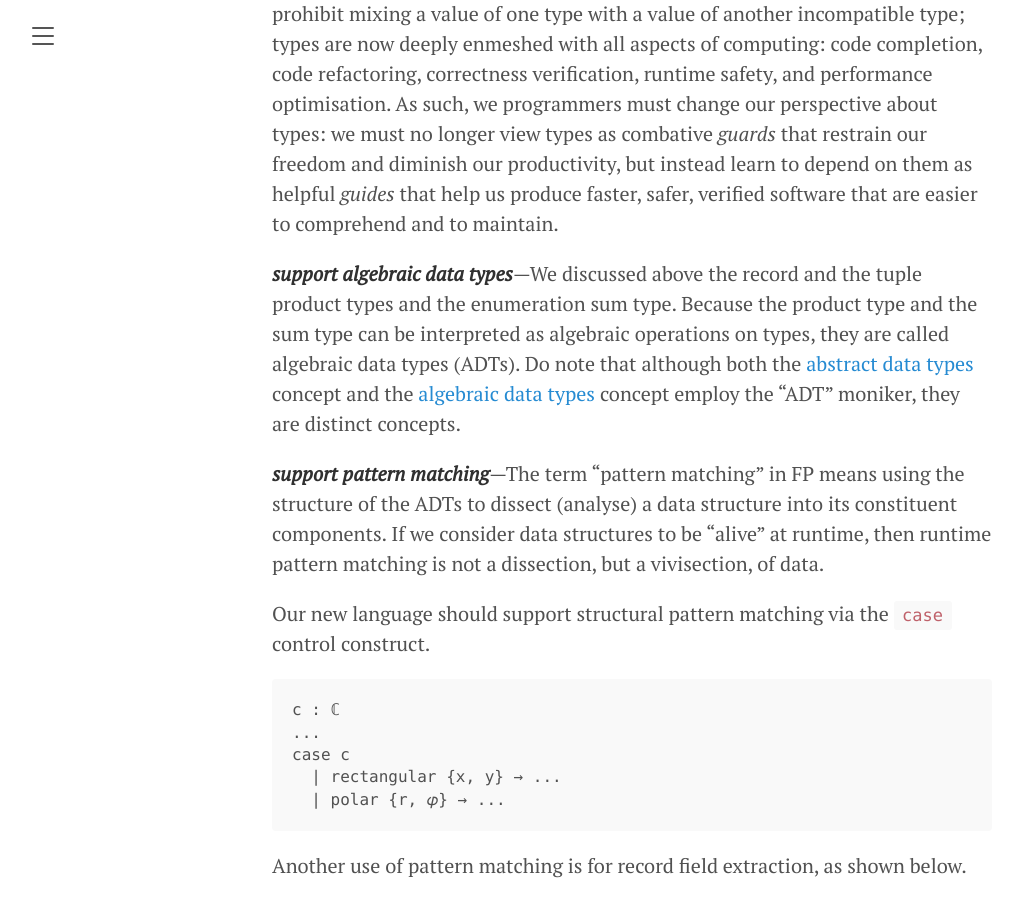
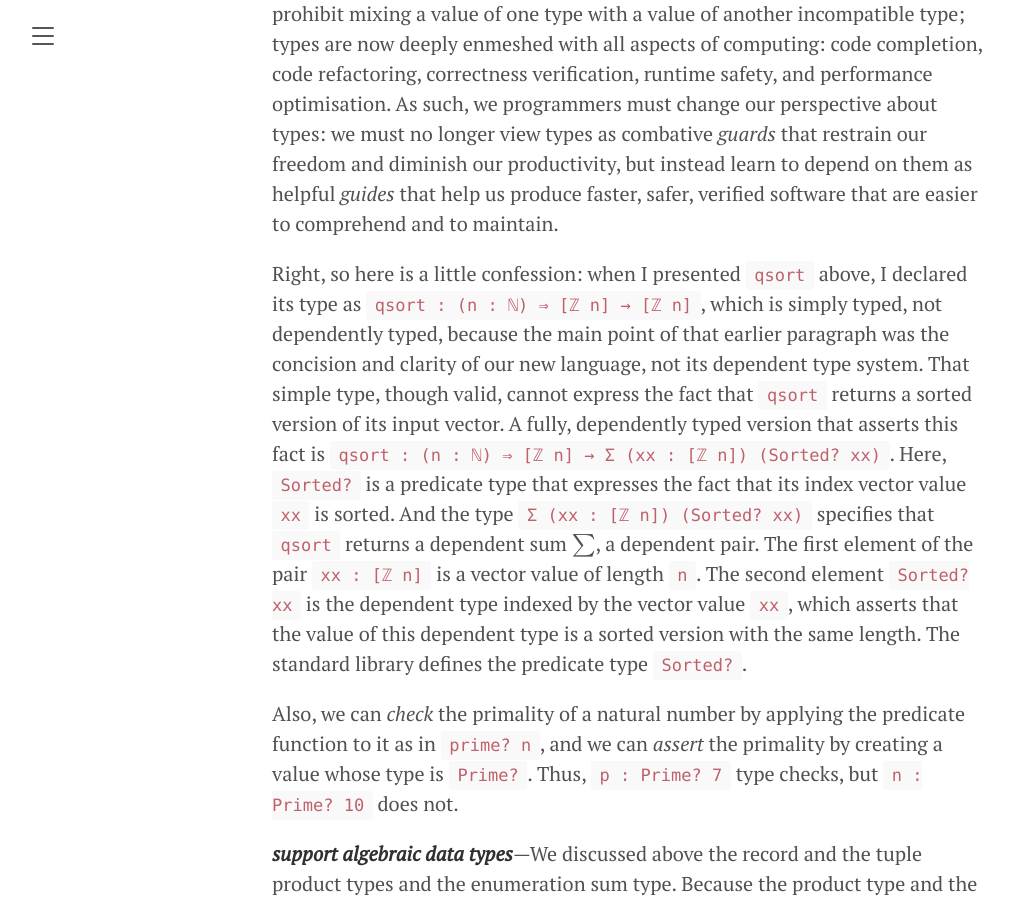
Before and after one commit to amenzwa/amenzwa.github.io, a Jekyll site: the page built from stem/PL/FortranModernisation.md, in a window 1280 px wide and 900 px high, scrolled down 43527 px. Shown: the whole window, without its empty margins (8-1030 px from the left). Built offline with Jekyll 4.4.1, drawn with Linux system fonts in a browser that asks for light colours; our own code applies the rules of GitHub Pages for plain Markdown files; formulas are drawn with MathJax 3.

Commit message:
fully dependently typed qsort

```diff
--- a/stem/PL/FortranModernisation.md
+++ b/stem/PL/FortranModernisation.md
@@ -659,6 +659,10 @@ Some types in Fortran do have a tinge of dependent types. For instance, the fixe
 
 The modern trend in programming languages is a gradual shift toward more and more typefulness. Types are no longer simple classifications of values that prohibit mixing a value of one type with a value of another incompatible type; types are now deeply enmeshed with all aspects of computing: code completion, code refactoring, correctness verification, runtime safety, and performance optimisation. As such, we programmers must change our perspective about types: we must no longer view types as combative *guards* that restrain our freedom and diminish our productivity, but instead learn to depend on them as helpful *guides* that help us produce faster, safer, verified software that are easier to comprehend and to maintain.
 
+Right, so here is a little confession: when I presented `qsort` above, I declared its type as `qsort : (n : ℕ) ⇒ [ℤ n] → [ℤ n]`, which is simply typed, not dependently typed, because the main point of that earlier paragraph was the concision and clarity of our new language, not its dependent type system. That simple type, though valid, cannot express the fact that `qsort` returns a sorted version of its input vector. A fully, dependently typed version that asserts this fact is `qsort : (n : ℕ) ⇒ [ℤ n] → Σ (xx : [ℤ n]) (Sorted? xx)`. Here, `Sorted?` is a predicate type that expresses the fact that its index vector value `xx` is sorted. And the type `Σ (xx : [ℤ n]) (Sorted? xx)` specifies that `qsort` returns a dependent sum $∑$, a dependent pair. The first element of the pair `xx : [ℤ n]` is a vector value of length `n`. The second element `Sorted? xx` is the dependent type indexed by the vector value `xx`, which asserts that the value of this dependent type is a sorted version with the same length. The standard library defines the predicate type `Sorted?`.
+
+Also, we can *check* the primality of a natural number by applying the predicate function to it as in `prime? n`, and we can *assert* the primality by creating a value whose type is `Prime?`. Thus, `p : Prime? 7` type checks, but `n : Prime? 10` does not.
+
 ***support algebraic data types***—We discussed above the record and the tuple product types and the enumeration sum type. Because the product type and the sum type can be interpreted as algebraic operations on types, they are called algebraic data types (ADTs). Do note that although both the [abstract data types](https://en.wikipedia.org/wiki/Abstract_data_type) concept and the [algebraic data types](https://en.wikipedia.org/wiki/Algebraic_data_type) concept employ the "ADT" moniker, they are distinct concepts.
 
 ***support pattern matching***—The term "pattern matching" in FP means using the structure of the ADTs to dissect (analyse) a data structure into its constituent components. If we consider data structures to be "alive" at runtime, then runtime pattern matching is not a dissection, but a vivisection, of data.
```
